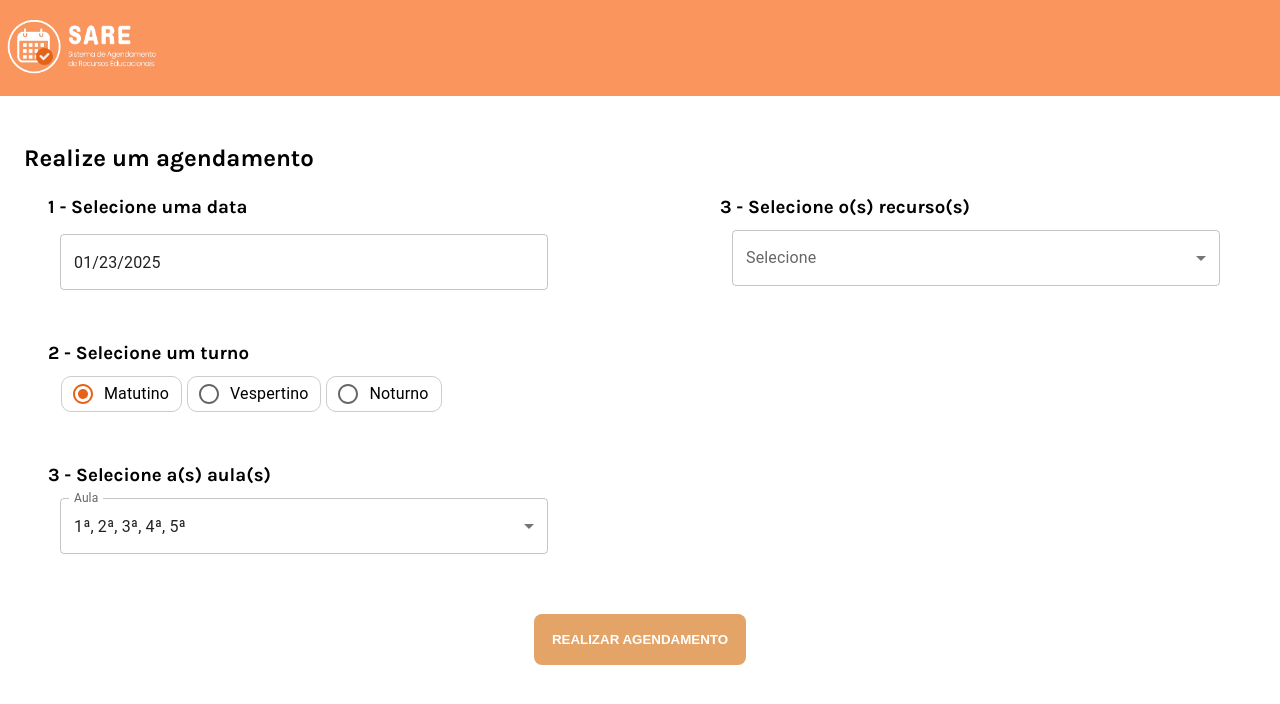
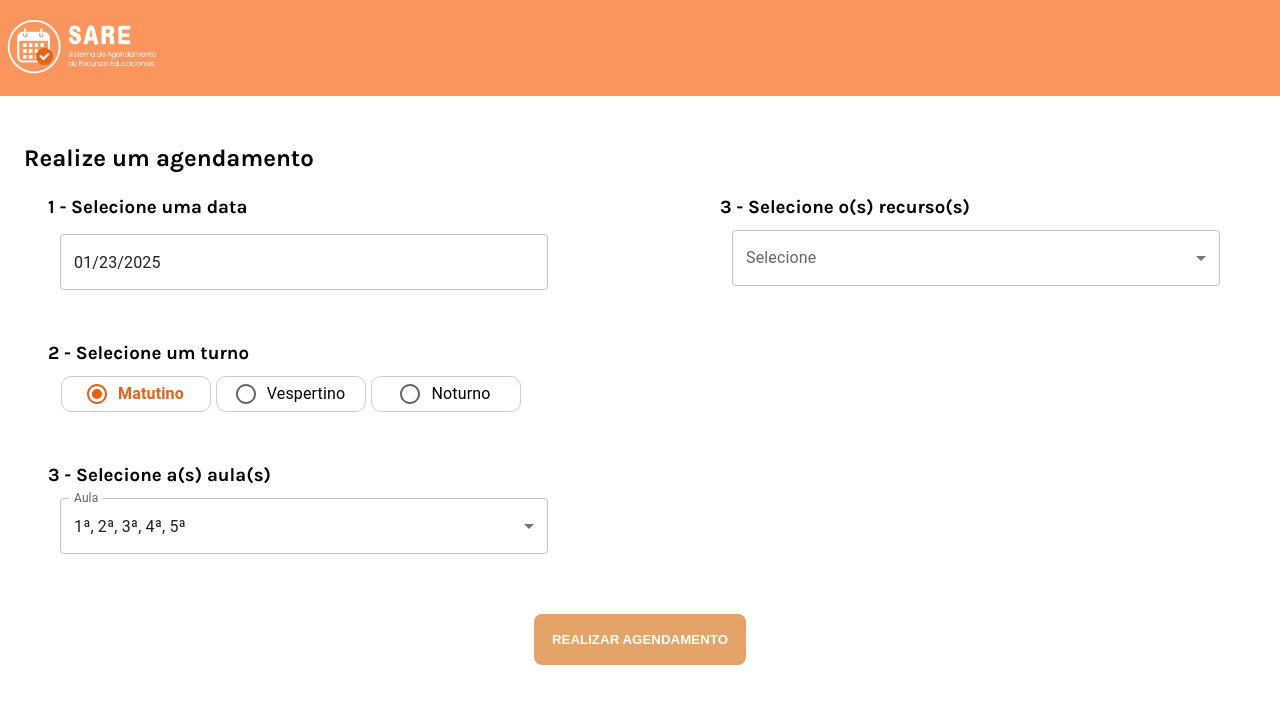
Before and after one commit to temik-if/SARE-FE, a Next.js app: page /agendamentos/novo in a window 1280 px wide. Shown: the top 704 px of the page. Built offline with nearby package versions, Linux system fonts and the light colour scheme; a web font is replaced by a local one.

Commit message:
feat(select-menu): adicionar estilo para itens selecionados e transições suaves

```diff
--- a/src/components/ClassSelectMenu/SelectMenu.module.css
+++ b/src/components/ClassSelectMenu/SelectMenu.module.css
@@ -1,3 +1,10 @@
 .classSelectContainer {
     padding: 12px;
 }
+
+.selectedItem {
+  background-color: var(--primary) !important;
+  color: white !important;
+  font-weight: 600 !important;
+  transition: background-color 0.3s ease, color 0.3s ease;
+}
--- a/src/components/ClassSelectMenu/SelectMenu.tsx
+++ b/src/components/ClassSelectMenu/SelectMenu.tsx
@@ -1,12 +1,12 @@
-import * as React from "react";
+import React from "react";
+import FormControl from "@mui/material/FormControl";
+import InputLabel from "@mui/material/InputLabel";
 import OutlinedInput from "@mui/material/OutlinedInput";
-import InputLabel from "@mui/material/InputLabel";
-import MenuItem from "@mui/material/MenuItem";
-import FormControl from "@mui/material/FormControl";
 import ListItemText from "@mui/material/ListItemText";
 import Select, { SelectChangeEvent } from "@mui/material/Select";
+import MenuItem from "@mui/material/MenuItem";
 import Checkbox from "@mui/material/Checkbox";
-import styles from "./SelectMenu.module.css"
+import styles from "./SelectMenu.module.css";
 
 const ITEM_HEIGHT = 48;
 const ITEM_PADDING_TOP = 8;
@@ -19,8 +19,6 @@ const MenuProps = {
   },
 };
 
-
-
 interface ClassSelectMenuProps {
   label: string;
   items: string[];
@@ -28,8 +26,12 @@ interface ClassSelectMenuProps {
   setSelectedItems: (items: string[]) => void;
 }
 
-export default function SelectMenu({label, items, selectedItems, setSelectedItems}: ClassSelectMenuProps) {
-
+export default function SelectMenu({
+  label,
+  items,
+  selectedItems,
+  setSelectedItems,
+}: ClassSelectMenuProps) {
 
   const handleChange = (event: SelectChangeEvent<typeof selectedItems>) => {
     const {
@@ -50,7 +52,7 @@ export default function SelectMenu({label, items, selectedItems, setSelectedItem
 
   return (
     <div className={styles.classSelectContainer}>
-      <FormControl sx={{ width: '100%' }}>
+      <FormControl sx={{ width: "100%" }}>
         <InputLabel id="demo-multiple-checkbox-label">{label}</InputLabel>
         <Select
           labelId="demo-multiple-checkbox-label"
@@ -62,10 +64,24 @@ export default function SelectMenu({label, items, selectedItems, setSelectedItem
           renderValue={(selected) => selected.join(", ")}
           MenuProps={MenuProps}
         >
-          {items.map((name) => (
-            <MenuItem key={name} value={name}>
-              <Checkbox checked={selectedItems.includes(name)} />
-              <ListItemText primary={name} />
+          {items.map((item) => (
+            <MenuItem
+              key={item}
+              value={item}
+              className={
+                selectedItems.includes(item) ? styles.selectedItem : ""
+              }
+            >
+              <Checkbox
+                sx={{
+                  color: selectedItems.includes(item) ? "#50a151" : "default",
+                  "&.Mui-checked": {
+                    color: "#fff",
+                  },
+                }}
+                checked={selectedItems.includes(item)}
+              />
+              <ListItemText primary={item} />
             </MenuItem>
           ))}
         </Select>
--- a/src/components/ShiftRadioGroup/ShiftRadioGroup.module.css
+++ b/src/components/ShiftRadioGroup/ShiftRadioGroup.module.css
@@ -13,4 +13,9 @@
     border-radius: 10px;
     max-height: 36px;
     padding-right: 12px;
+    width: 140px;
+    display: flex;
+    justify-content: center;
+    align-items: center;
+    transition: all 0.3s ease;
 }
--- a/src/components/ShiftRadioGroup/ShiftRadioGroup.tsx
+++ b/src/components/ShiftRadioGroup/ShiftRadioGroup.tsx
@@ -27,7 +27,7 @@ export default function ShiftRadioGroup({
         onChange={(event) => setSelectedShift(event.target.value)}
       >
         <FormControlLabel
-          value={"Matutino"}
+          value="Matutino"
           className={styles.radioButton}
           control={
             <Radio
@@ -40,11 +40,23 @@ export default function ShiftRadioGroup({
             />
           }
           label="Matutino"
+          sx={{
+            width: "150px", // Certifique-se de que a largura fixa seja aplicada
+            display: "flex",
+            justifyContent: "center",
+            alignItems: "center",
+            transition: "all 0.3s ease", // Adiciona transição suave
+            "& .MuiFormControlLabel-label": {
+              color:
+                selectedShift === "Matutino" ? "var(--primary)" : "inherit",
+              fontWeight: selectedShift === "Matutino" ? "bold" : "inherit",
+            },
+          }}
         />
 
         <FormControlLabel
+          value="Vespertino"
           className={styles.radioButton}
-          value={"Verspertino"}
           control={
             <Radio
               sx={{
@@ -56,11 +68,23 @@ export default function ShiftRadioGroup({
             />
           }
           label="Vespertino"
+          sx={{
+            width: "150px", // Certifique-se de que a largura fixa seja aplicada
+            display: "flex",
+            justifyContent: "center",
+            alignItems: "center",
+            transition: "all 0.3s ease", // Adiciona transição suave
+            "& .MuiFormControlLabel-label": {
+              color:
+                selectedShift === "Vespertino" ? "var(--primary)" : "inherit",
+              fontWeight: selectedShift === "Vespertino" ? "bold" : "inherit",
+            },
+          }}
         />
 
         <FormControlLabel
+          value="Noturno"
           className={styles.radioButton}
-          value="Noturno"
           control={
             <Radio
               sx={{
@@ -72,6 +96,17 @@ export default function ShiftRadioGroup({
             />
           }
           label="Noturno"
+          sx={{
+            width: "150px", // Certifique-se de que a largura fixa seja aplicada
+            display: "flex",
+            justifyContent: "center",
+            alignItems: "center",
+            transition: "all 0.3s ease", // Adiciona transição suave
+            "& .MuiFormControlLabel-label": {
+              color: selectedShift === "Noturno" ? "var(--primary)" : "inherit",
+              fontWeight: selectedShift === "Noturno" ? "bold" : "inherit",
+            },
+          }}
         />
       </RadioGroup>
     </FormControl>
```
